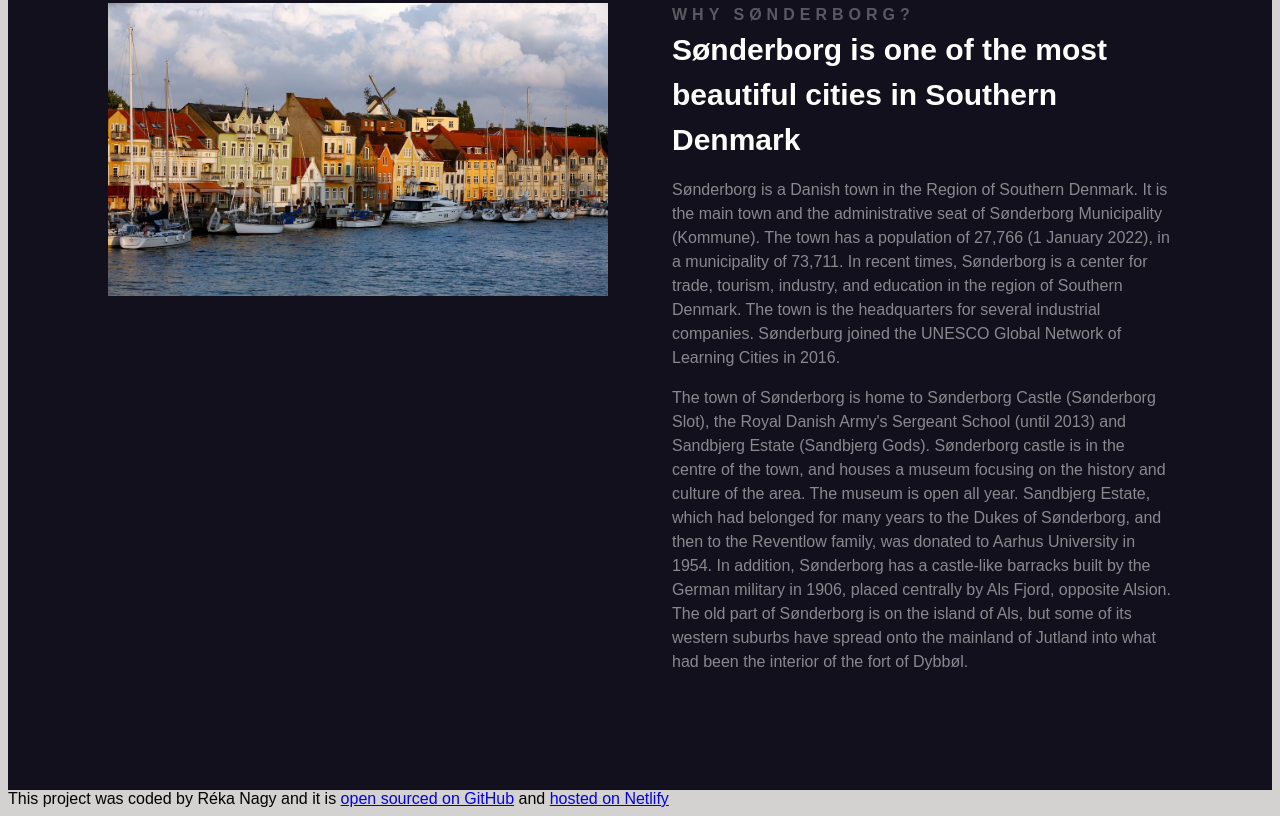
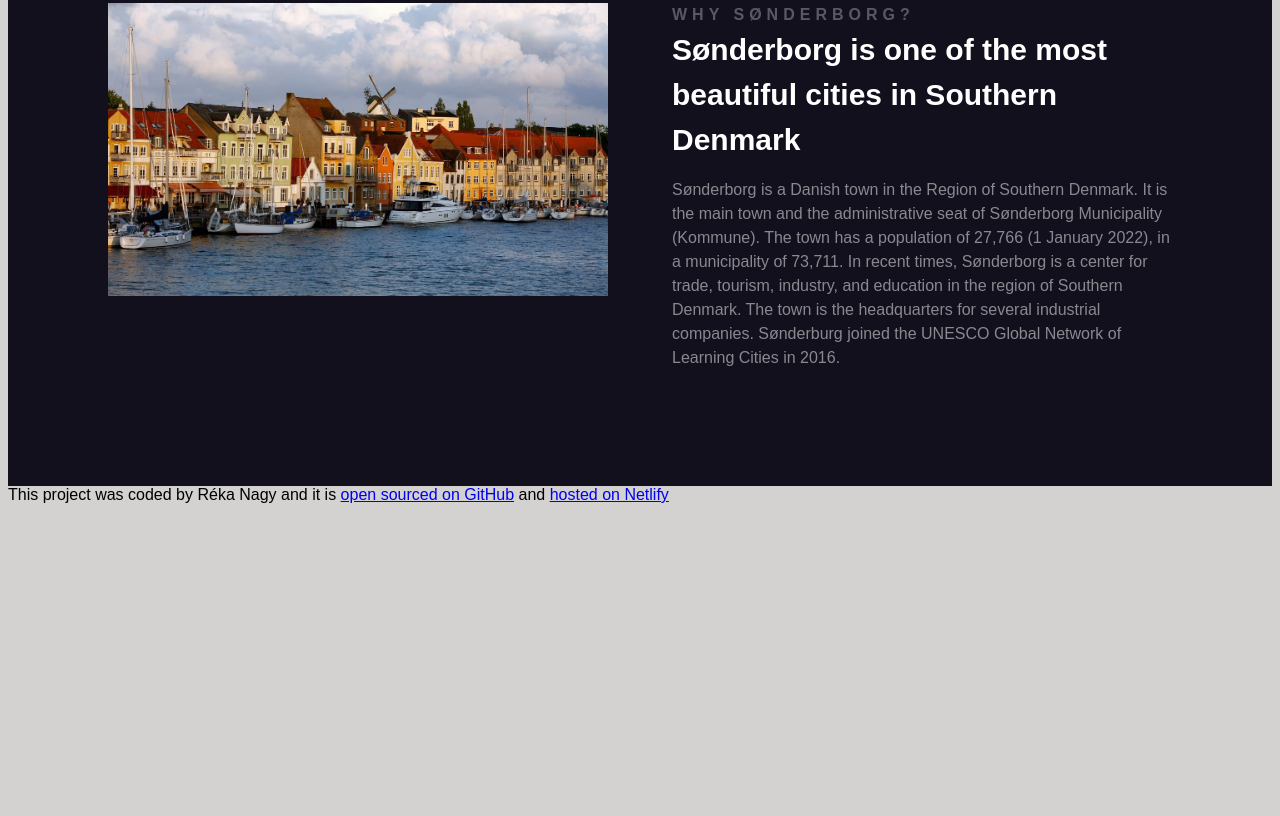
Before and after one commit to RekaNagy/travel-project, a plain HTML site: page index.html in a window 1280 px wide. Shown: the part 842-1658 px from the top of the page. After the commit the page ends 1354 px from the top, so only its background shows below. Drawn offline with Linux system fonts and the light colour scheme.

Commit message:
removed paragraph from main

```diff
--- a/index.html
+++ b/index.html
@@ -31,9 +31,6 @@
                   <p>
                     Sønderborg is a Danish town in the Region of Southern Denmark. It is the main town and the administrative seat of Sønderborg Municipality (Kommune). The town has a population of 27,766 (1 January 2022), in a municipality of 73,711. In recent times, Sønderborg is a center for trade, tourism, industry, and education in the region of Southern Denmark. The town is the headquarters for several industrial companies. Sønderburg joined the UNESCO Global Network of Learning Cities in 2016.
                   </p>
-                  <p>
-                    The town of Sønderborg is home to Sønderborg Castle (Sønderborg Slot), the Royal Danish Army's Sergeant School (until 2013) and Sandbjerg Estate (Sandbjerg Gods). Sønderborg castle is in the centre of the town, and houses a museum focusing on the history and culture of the area. The museum is open all year. Sandbjerg Estate, which had belonged for many years to the Dukes of Sønderborg, and then to the Reventlow family, was donated to Aarhus University in 1954. In addition, Sønderborg has a castle-like barracks built by the German military in 1906, placed centrally by Als Fjord, opposite Alsion. The old part of Sønderborg is on the island of Als, but some of its western suburbs have spread onto the mainland of Jutland into what had been the interior of the fort of Dybbøl.
-                  </p>
                 </div>
               </section>
 
```
